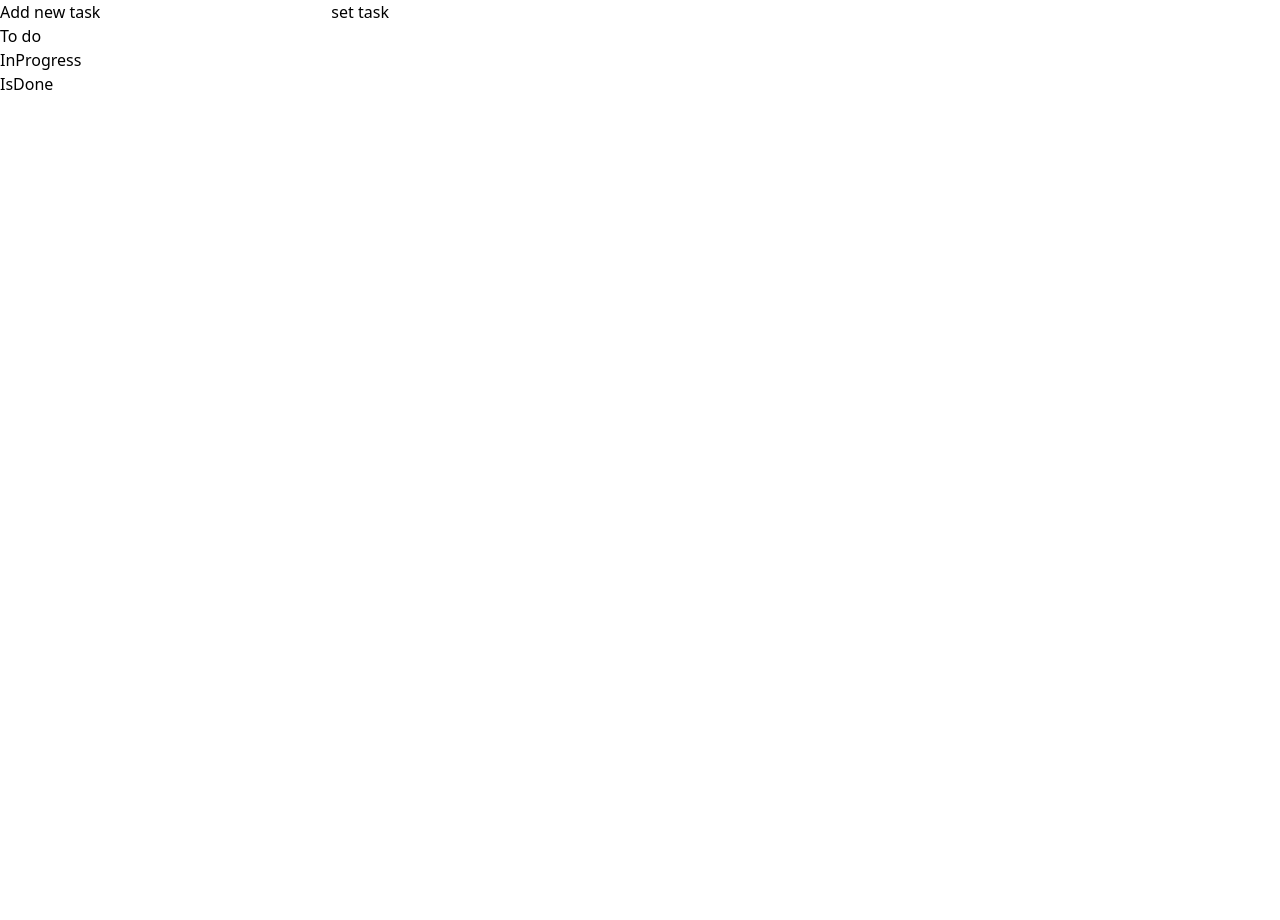
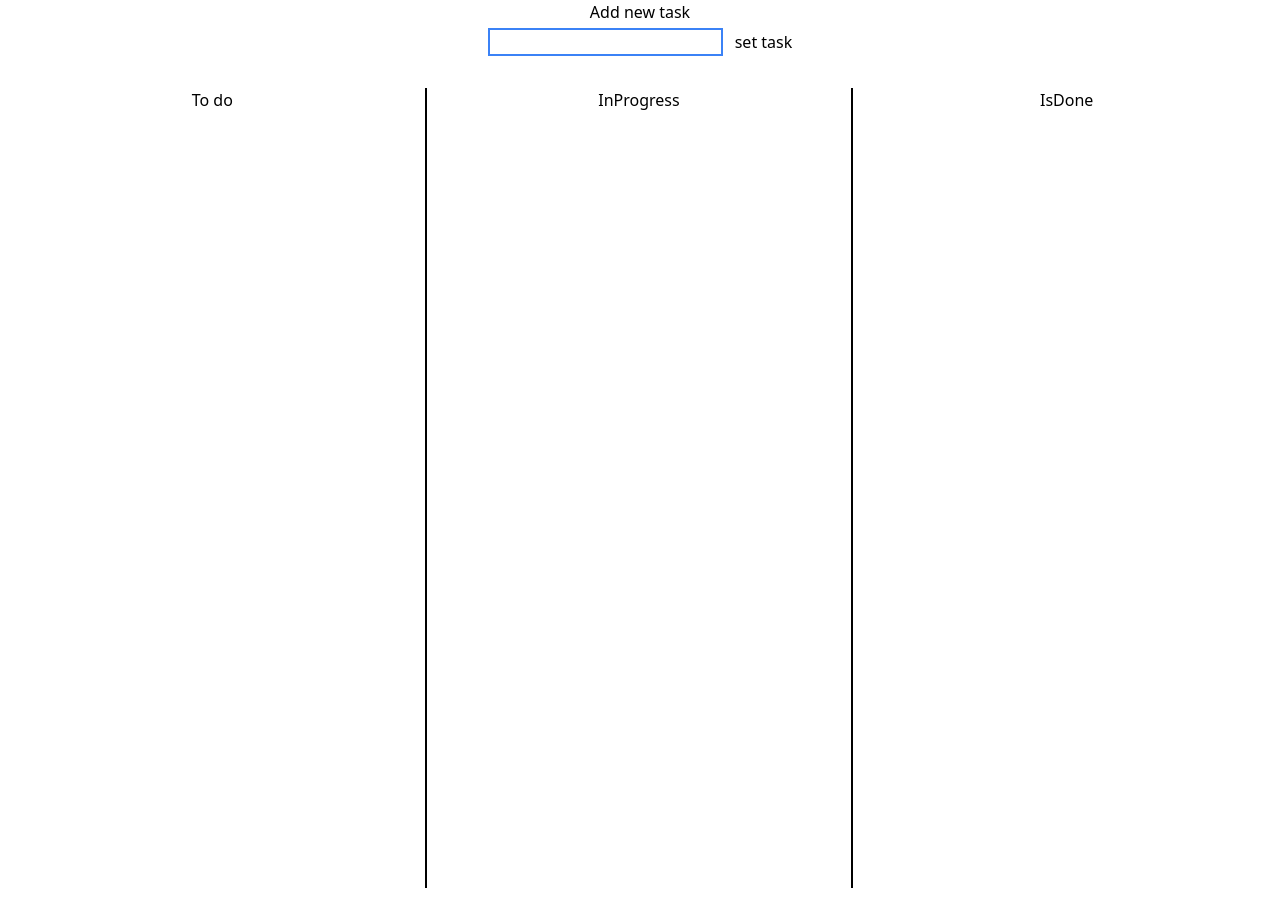
Before and after one commit to imadghssisse/task-list-react, a React (Create React App) app: page / in a window 1280 px wide. Before the commit the page ends 800 px from the top, so only its background shows below. Built offline with nearby package versions, Linux system fonts and the light colour scheme.

Commit message:
add progress task

```diff
--- a/package.json
+++ b/package.json
@@ -12,6 +12,7 @@
     "@types/react-dom": "^18.0.11",
     "react": "^18.2.0",
     "react-dom": "^18.2.0",
+    "react-icons": "^4.7.1",
     "react-scripts": "5.0.1",
     "typescript": "^4.9.5",
     "web-vitals": "^2.1.4"
--- a/public/index.css
+++ b/public/index.css
@@ -16,7 +16,7 @@
   /* 2 */
   border-style: solid;
   /* 2 */
-  border-color: #e5e7eb;
+  border-color: currentColor;
   /* 2 */
 }
 
@@ -559,6 +559,124 @@ video {
   --tw-backdrop-sepia:  ;
 }
 
+.pointer-events-auto {
+  pointer-events: auto;
+}
+
+.absolute {
+  position: absolute;
+}
+
+.relative {
+  position: relative;
+}
+
+.right-0 {
+  right: 0px;
+}
+
+.top-2\/4 {
+  top: 50%;
+}
+
+.top-1\/4 {
+  top: 25%;
+}
+
+.my-4 {
+  margin-top: 1rem;
+  margin-bottom: 1rem;
+}
+
+.my-8 {
+  margin-top: 2rem;
+  margin-bottom: 2rem;
+}
+
+.ml-3 {
+  margin-left: 0.75rem;
+}
+
+.mt-1 {
+  margin-top: 0.25rem;
+}
+
+.flex {
+  display: flex;
+}
+
+.h-full {
+  height: 100%;
+}
+
+.h-screen {
+  height: 100vh;
+}
+
+.w-4\/12 {
+  width: 33.333333%;
+}
+
+.-translate-y-2\/4 {
+  --tw-translate-y: -50%;
+  -webkit-transform: translate(var(--tw-translate-x), var(--tw-translate-y)) rotate(var(--tw-rotate)) skewX(var(--tw-skew-x)) skewY(var(--tw-skew-y)) scaleX(var(--tw-scale-x)) scaleY(var(--tw-scale-y));
+          transform: translate(var(--tw-translate-x), var(--tw-translate-y)) rotate(var(--tw-rotate)) skewX(var(--tw-skew-x)) skewY(var(--tw-skew-y)) scaleX(var(--tw-scale-x)) scaleY(var(--tw-scale-y));
+}
+
+.cursor-pointer {
+  cursor: pointer;
+}
+
+.justify-center {
+  justify-content: center;
+}
+
+.justify-around {
+  justify-content: space-around;
+}
+
+.border {
+  border-width: 1px;
+}
+
+.border-2 {
+  border-width: 2px;
+}
+
+.border-0 {
+  border-width: 0px;
+}
+
+.border-y-2 {
+  border-top-width: 2px;
+  border-bottom-width: 2px;
+}
+
+.border-x-0 {
+  border-left-width: 0px;
+  border-right-width: 0px;
+}
+
+.border-r-2 {
+  border-right-width: 2px;
+}
+
+.border-bright-blue {
+  --tw-border-opacity: 1;
+  border-color: rgb(59 130 246 / var(--tw-border-opacity));
+}
+
+.border-dark-blue {
+  --tw-border-opacity: 1;
+  border-color: rgb(11 58 136 / var(--tw-border-opacity));
+}
+
+.border-y-dark-blue {
+  --tw-border-opacity: 1;
+  border-top-color: rgb(11 58 136 / var(--tw-border-opacity));
+  border-bottom-color: rgb(11 58 136 / var(--tw-border-opacity));
+}
+
 .text-center {
   text-align: center;
 }
--- a/src/App.tsx
+++ b/src/App.tsx
@@ -6,6 +6,7 @@ import { Task } from './models/task';
 function App() {
   const [todo, setTodo] = useState<string>("");
   const [tasks, setTasks] = useState<Task[]>([]);
+  const [update, setUpdate] = useState<boolean>(true);
 
   const handeleAdd = (e: React.FormEvent) => {
     e.preventDefault();
@@ -15,11 +16,28 @@ function App() {
     }
   }
 
+  const changeStatus = async (e: React.FormEvent, task: Task) => {
+    e.preventDefault();
+    if(task) {
+      await setUpdate(false);
+      let updateTasks = tasks;
+      await updateTasks.map(item => {
+        if(item.id === task.id) {
+          item = task;
+        }
+      })
+      await setTasks(updateTasks);
+      await setUpdate(true);
+    }
+  }
+
   return (
     <div className="App">
         <InputTask todo={todo} setTodo={setTodo} handeleAdd={handeleAdd} />
         <div>
-          <ListTasks tasks={tasks} />
+          {
+            update == true ? <ListTasks tasks={tasks} changeStatus={changeStatus}/> : ''
+          }
         </div>
     </div>
   );
--- a/src/component/InputTask.tsx
+++ b/src/component/InputTask.tsx
@@ -9,16 +9,19 @@ interface props {
 const InputTask = ({todo, setTodo, handeleAdd}: props) => {
     return (
         <div>
-            <label htmlFor="task">Add new task</label>
+            <h1 className="text-center">Add new task</h1>
+            <div className="flex justify-center mt-1">
                 <input
                     type="text"
                     name="task"
+                    className="border border-2 border-bright-blue"
                     onChange={(e) => setTodo(e.target.value)}
                     value={todo}
                 />
-            <button type="button" onClick={(e) => handeleAdd(e)}>
+                <button type="button" className="ml-3" onClick={(e) => handeleAdd(e)}>
                     set task
                 </button>
+            </div>
         </div>
     )
 }
--- a/src/component/ListTask.tsx
+++ b/src/component/ListTask.tsx
@@ -1,11 +1,13 @@
 import React from "react";
 import { Task } from "../models/task";
+import SwitchTask from "./SwitchTask";
 
 interface props {
     tasks: Task[];
+    changeStatus: (e: React.FormEvent, task: Task) => void;
 };
 
-const ListTasks = ({tasks}: props) => {
+const ListTasks = ({tasks, changeStatus}: props) => {
 
     const status = [
         {id: 1, label: "To do", inProgress: false, isDone: false},
@@ -14,17 +16,20 @@ const ListTasks = ({tasks}: props) => {
     ];
 
     return (
-        <div>
+        <div className="flex justify-around my-8 h-screen">
             {
-                status.map(item => (
-                    <div key={item.id}>
-                        <h2>{item.label}</h2>
+                status.map((item, key) => (
+                    <div className={"w-4/12 border-0" + (key + 1 < status.length ? " border-r-2" : "")} key={item.id}>
+                        <h2 className="text-center">{item.label}</h2>
                         <ul>
                             {
                                 tasks.map(task => {
                                     if(task.inProgress === item.inProgress && task.isDone === item.isDone) {
                                         return(
-                                            <li key={task.id}> {task.todo} </li>
+                                            <li className="my-4 border border-y-2 border-x-0 border-y-dark-blue relative" key={task.id}>
+                                                {task.todo}
+                                                <SwitchTask task={task} changeStatus={changeStatus}/>
+                                            </li>
                                         )
                                     }
                                 })
--- /dev/null
+++ b/src/component/SwitchTask.tsx
@@ -0,0 +1,66 @@
+import React from "react";
+import { AiOutlineArrowLeft, AiOutlineArrowRight } from "react-icons/ai";
+import { Task } from "../models/task";
+
+interface props {
+    task: Task;
+    changeStatus: (e: React.FormEvent, task: Task) => void;
+};
+
+const SwitchTask = ({task, changeStatus}: props) => {
+    console.log(task);
+
+    return (
+        <div>
+            {
+                !task.isDone && <InProgressUp task={task} changeStatus={changeStatus}/>
+            }
+            {
+                task.inProgress && <InProgressDown task={task} changeStatus={changeStatus}/>
+            }
+        </div>
+    )
+}
+
+const InProgressUp = ({task, changeStatus}: props) => {
+    const handelChange = (e: React.FormEvent, task: Task) => {
+        e.preventDefault();
+        if(task.inProgress) {
+            task.isDone = true;
+        } else {
+            task.inProgress = true;
+        }
+        changeStatus(e, task);
+    }
+    return (
+        <span
+            className="absolute right-0 top-2/4 -translate-y-2/4 cursor-pointer"
+            onClick={(e) => handelChange(e, task)}
+        >
+            <AiOutlineArrowRight />
+        </span>
+    )
+}
+
+const InProgressDown = ({task, changeStatus}: props) => {
+    const handelChange = (e: React.FormEvent, task: Task) => {
+        e.preventDefault();
+        if(task.isDone) {
+            task.isDone = false;
+        } else {
+            task.inProgress = false;
+        }
+        changeStatus(e, task);
+    }
+
+    return (
+        <span
+            className="absolute right-0 top-2/4 -translate-y-2/4 cursor-pointer"
+            onClick={(e) => handelChange(e, task)}
+        >
+            <AiOutlineArrowLeft />
+        </span>
+    )
+}
+
+export default SwitchTask;
--- a/tailwind.config.js
+++ b/tailwind.config.js
@@ -3,6 +3,10 @@ module.exports = {
     "./src/**/*.{ts,tsx}",
   ],
   theme: {
+    colors: {
+      "bright-blue": "#3b82f6",
+      "dark-blue": "#0b3a88"
+    },
     extend: {},
   },
   plugins: [],
```
Also changed, not shown: 1 other file (tests, documents, lock files or other folders). Lines whose indentation alone changed are shown as unchanged.
